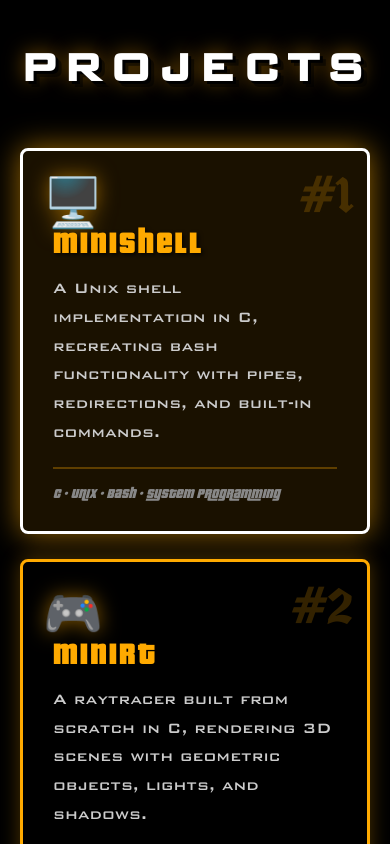
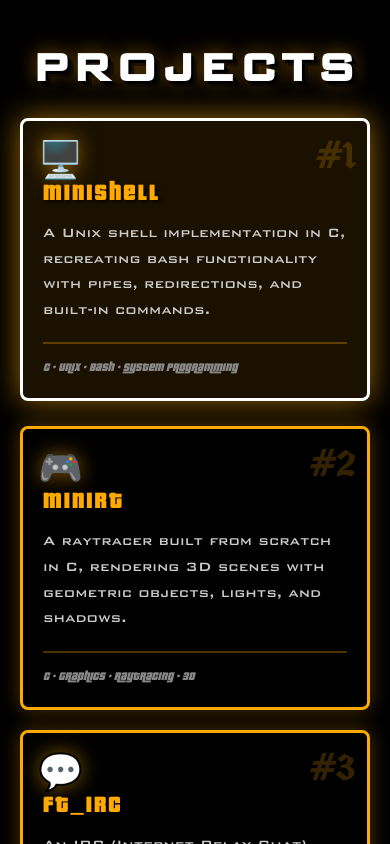
Before and after one commit to Myxoceph/Portfolio, a React (Vite) app in the folder srcs/: page /projects in a window 390 px wide. Built offline with nearby package versions, Linux system fonts and the light colour scheme.

Commit message:
Add GitHub Actions deployment workflow and mobile responsive improvements

```diff
--- a/srcs/src/index.css
+++ b/srcs/src/index.css
@@ -2,6 +2,11 @@
   margin: 0;
   padding: 0;
   box-sizing: border-box;
+}
+
+html {
+  -webkit-text-size-adjust: 100%;
+  -webkit-tap-highlight-color: transparent;
 }
 
 @font-face {
--- a/srcs/src/pages/About.css
+++ b/srcs/src/pages/About.css
@@ -254,20 +254,42 @@
 }
 
 @media (max-width: 768px) {
+  .page-header {
+    margin-bottom: 30px;
+  }
+
+  .page-title {
+    font-size: 50px;
+  }
+
   .about-stats-container {
     grid-template-columns: 1fr;
     height: auto;
+    max-height: 70vh;
+  }
+
+  .stats-menu {
+    padding: 20px;
+    gap: 10px;
   }
 
   .stats-menu-item {
     font-size: 24px;
+    padding: 10px 15px;
   }
 
   .stats-content {
-    min-height: 400px;
+    min-height: 300px;
+    max-height: 50vh;
+    padding: 20px;
   }
 
   .stats-line {
+    font-size: 14px;
+    line-height: 1.6;
+  }
+
+  .stats-header {
     font-size: 16px;
   }
 
@@ -281,4 +303,19 @@
     font-size: 14px;
     min-width: auto;
   }
+
+  .skill-bar-container {
+    flex: 0 0 auto;
+    width: 100%;
+    max-width: 100%;
+  }
+
+  .stats-image {
+    max-width: 100%;
+  }
+
+  .stats-link a {
+    font-size: 16px;
+    word-break: break-all;
+  }
 }
--- a/srcs/src/pages/Contact.css
+++ b/srcs/src/pages/Contact.css
@@ -70,6 +70,27 @@
 }
 
 @media (max-width: 768px) {
+  .page-container {
+    padding: 40px 20px;
+  }
+
+  .page-header {
+    margin-bottom: 30px;
+  }
+
+  .page-title {
+    font-size: 50px;
+  }
+
+  .contact-content {
+    max-width: 100%;
+  }
+
+  .contact-intro {
+    font-size: 18px;
+    margin-bottom: 30px;
+  }
+
   .contact-card {
     flex-direction: column;
     text-align: center;
@@ -80,7 +101,17 @@
     font-size: 40px;
   }
 
-  .contact-intro {
+  .contact-name {
+    font-size: 20px;
+  }
+
+  .contact-value {
     font-size: 16px;
+    word-break: break-word;
+  }
+
+  .back-button {
+    font-size: 18px;
+    padding: 12px 30px;
   }
 }
--- a/srcs/src/pages/Contact.jsx
+++ b/srcs/src/pages/Contact.jsx
@@ -35,13 +35,13 @@ const Contact = () => {
     },
     {
       name: 'GITHUB',
-      value: 'myxoceph',
+      value: 'Myxoceph',
       link: 'https://github.com/myxoceph',
       icon: '💻'
     },
     {
       name: 'LINKEDIN',
-      value: 'ahmet-bakircan',
+      value: 'Ahmet BAKIRCAN',
       link: 'https://linkedin.com/in/ahmet-bakircan',
       icon: '💼'
     }
--- a/srcs/src/pages/Projects.css
+++ b/srcs/src/pages/Projects.css
@@ -150,8 +150,17 @@
 }
 
 @media (max-width: 768px) {
+  .page-container {
+    padding: 40px 20px;
+  }
+
+  .page-header {
+    margin-bottom: 30px;
+  }
+
   .page-title {
     font-size: 50px;
+    letter-spacing: 3px;
   }
 
   .projects-grid {
@@ -159,7 +168,37 @@
     gap: 20px;
   }
 
-  .page-container {
-    padding: 40px 20px;
+  .project-card {
+    padding: 25px 20px;
+  }
+
+  .project-emoji {
+    font-size: 36px;
+    top: 15px;
+    left: 15px;
+  }
+
+  .project-number {
+    font-size: 36px;
+    top: 12px;
+    right: 12px;
+  }
+
+  .project-title {
+    font-size: 24px;
+    margin-top: 30px;
+  }
+
+  .project-description {
+    font-size: 16px;
+  }
+
+  .project-tech {
+    font-size: 12px;
+  }
+
+  .back-button {
+    font-size: 18px;
+    padding: 12px 30px;
   }
 }
```
